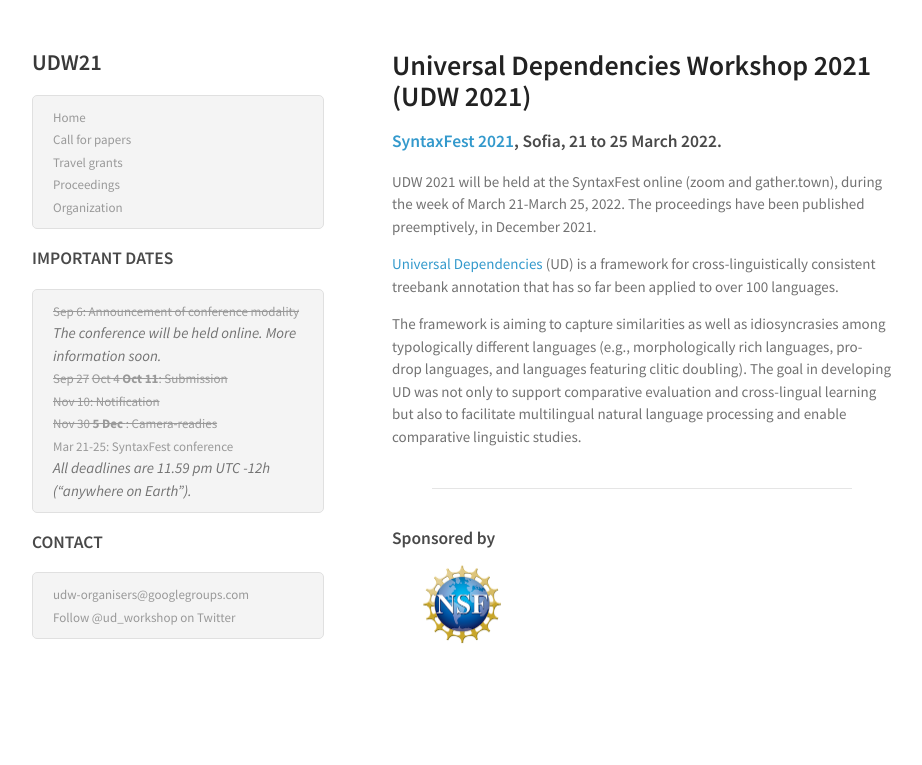
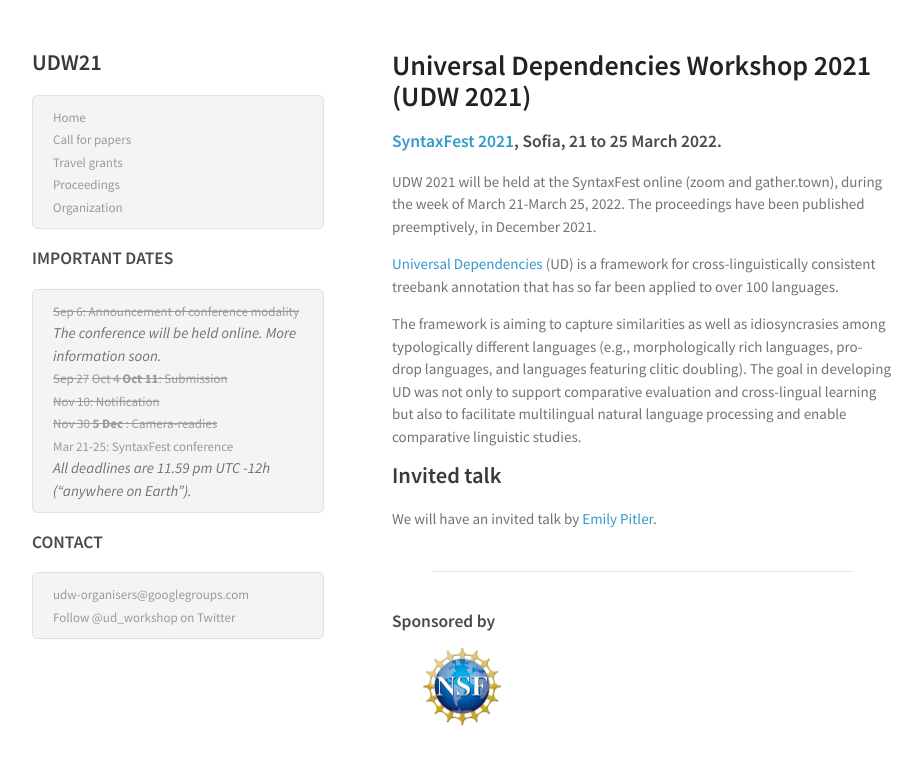
Before and after one commit to UniversalDependencies/udw21, a Jekyll site: the page built from index.md, in a window 1280 px wide. Shown: the top 765 px of the page, without its empty margins (178-1100 px from the left). Built offline with Jekyll 4.4.1, drawn with Linux system fonts in a browser that asks for light colours.

Commit message:
invited speaker announced

```diff
--- a/index.md
+++ b/index.md
@@ -24,6 +24,10 @@ support comparative evaluation and cross-lingual learning but also to
 facilitate multilingual natural language processing and enable
 comparative linguistic studies.
 
+## Invited talk
+
+We will have an invited talk by [Emily Pitler](http://www.emilypitler.com/).
+
 
 <hr style="margin:40px">
 
```
